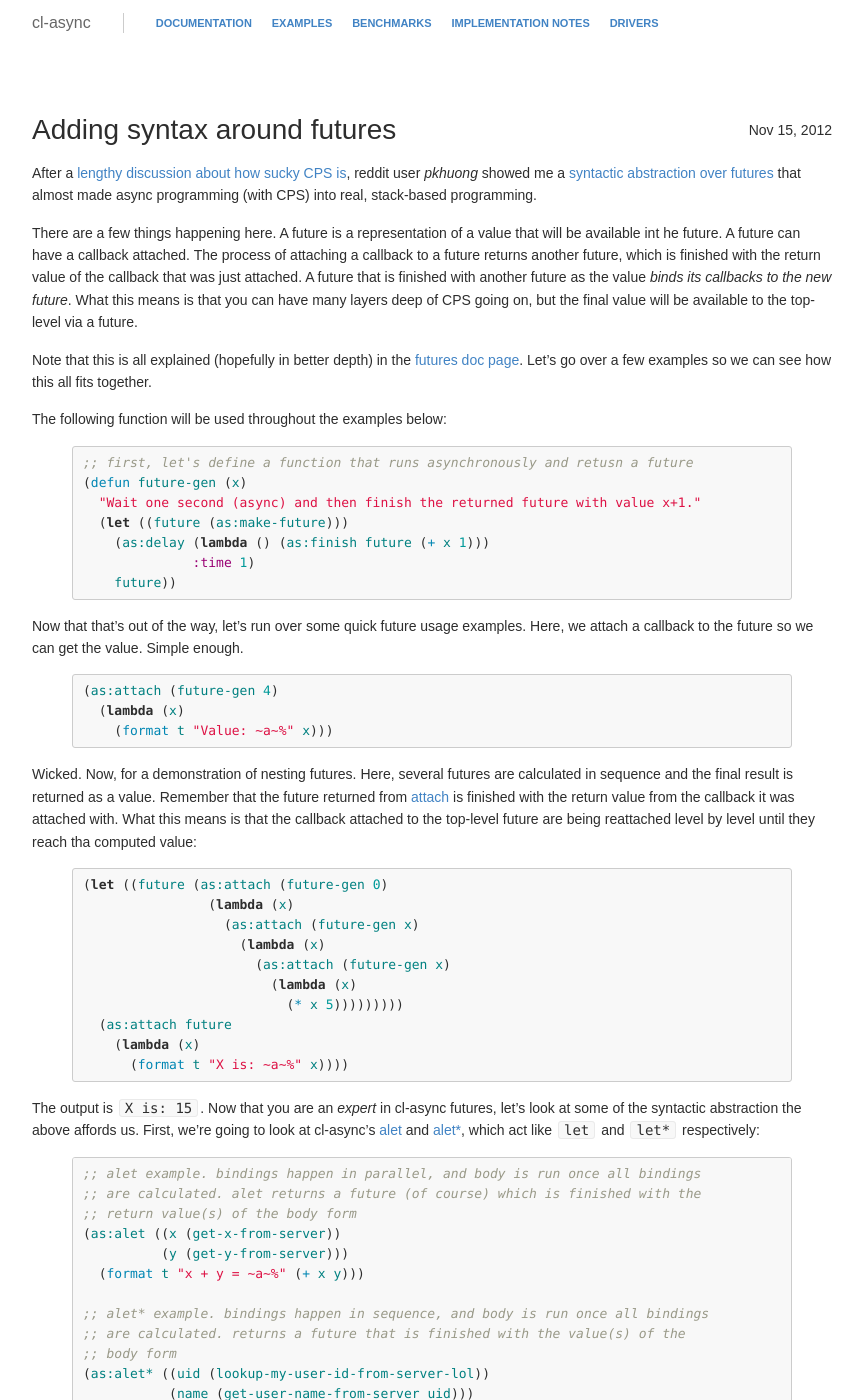
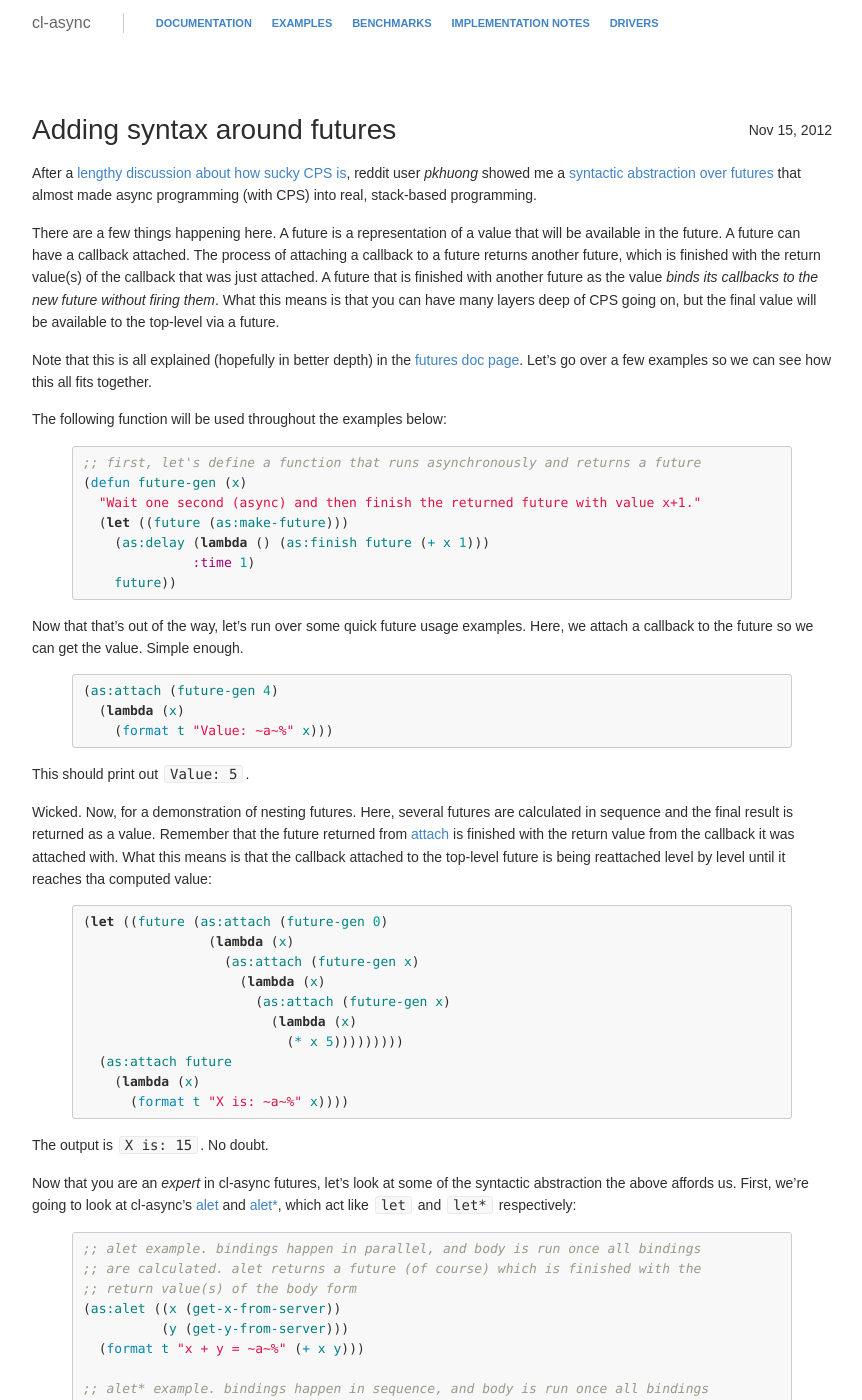
Before and after one commit to orthecreedence/cl-async, a Jekyll site: the page built from _posts/2012-11-15-adding-syntax-around-futures.md, in a window 1280 px wide and 1400 px high. Shown: the whole window, without its empty margins (208-1070 px from the left). Built offline with Jekyll 4.4.1, drawn with Linux system fonts in a browser that asks for light colours; Markdown is read by kramdown in place of the engine named in the settings; some of the changed text lies outside the part shown.

Commit message:
various fixes in future syntax post

```diff
--- a/_posts/2012-11-15-adding-syntax-around-futures.md
+++ b/_posts/2012-11-15-adding-syntax-around-futures.md
@@ -7,12 +7,13 @@ reddit user _pkhuong_ showed me a [syntactic abstraction over futures](http://ww
 that almost made async programming (with CPS) into real, stack-based programming.
 
 There are a few things happening here. A future is a representation of a value
-that will be available int he future. A future can have a callback attached. The
+that will be available in the future. A future can have a callback attached. The
 process of attaching a callback to a future returns another future, which is
-finished with the return value of the callback that was just attached. A future
-that is finished with another future as the value _binds its callbacks to the
-new future_. What this means is that you can have many layers deep of CPS going
-on, but the final value will be available to the top-level via a future.
+finished with the return value(s) of the callback that was just attached. A
+future that is finished with another future as the value _binds its callbacks to
+the new future without firing them_. What this means is that you can have many
+layers deep of CPS going on, but the final value will be available to the
+top-level via a future.
 
 Note that this is all explained (hopefully in better depth) in the [futures doc
 page](/cl-async/future). Let's go over a few examples so we can see how this all
@@ -21,7 +22,7 @@ fits together.
 The following function will be used throughout the examples below:
 
 {% highlight cl %}
-;; first, let's define a function that runs asynchronously and retusn a future
+;; first, let's define a function that runs asynchronously and returns a future
 (defun future-gen (x)
   "Wait one second (async) and then finish the returned future with value x+1."
   (let ((future (as:make-future)))
@@ -39,12 +40,14 @@ Here, we attach a callback to the future so we can get the value. Simple enough.
     (format t "Value: ~a~%" x)))
 {% endhighlight %}
 
+This should print out `Value: 5`.
+
 Wicked. Now, for a demonstration of nesting futures. Here, several futures are
 calculated in sequence and the final result is returned as a value. Remember
 that the future returned from [attach](/cl-async/future#attach) is finished with
 the return value from the callback it was attached with. What this means is that
-the callback attached to the top-level future are being reattached level by
-level until they reach tha computed value:
+the callback attached to the top-level future is being reattached level by
+level until it reaches tha computed value:
 
 {% highlight cl %}
 (let ((future (as:attach (future-gen 0)
@@ -59,9 +62,11 @@ level until they reach tha computed value:
       (format t "X is: ~a~%" x))))
 {% endhighlight %}
 
-The output is `X is: 15`. Now that you are an _expert_ in cl-async futures,
-let's look at some of the syntactic abstraction the above affords us. First,
-we're going to look at cl-async's [alet](/cl-async/future#alet) and [alet*](/cl-async/future#alet-star),
+The output is `X is: 15`. No doubt.
+
+Now that you are an _expert_ in cl-async futures, let's look at some of the
+syntactic abstraction the above affords us. First, we're going to look at
+cl-async's [alet](/cl-async/future#alet) and [alet*](/cl-async/future#alet-star),
 which act like `let` and `let*` respectively:
 
 {% highlight cl %}
```
Also changed, not shown: other parts of _posts/2012-11-15-adding-syntax-around-futures.md (+6 -4 lines).
